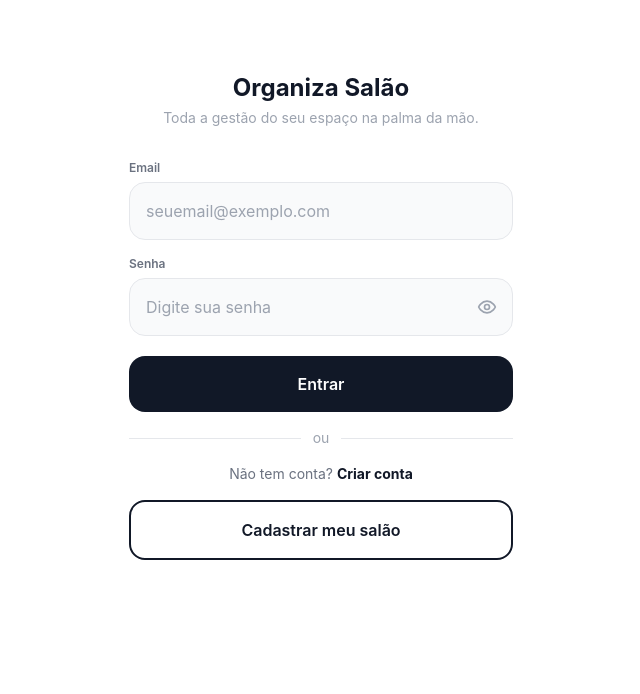
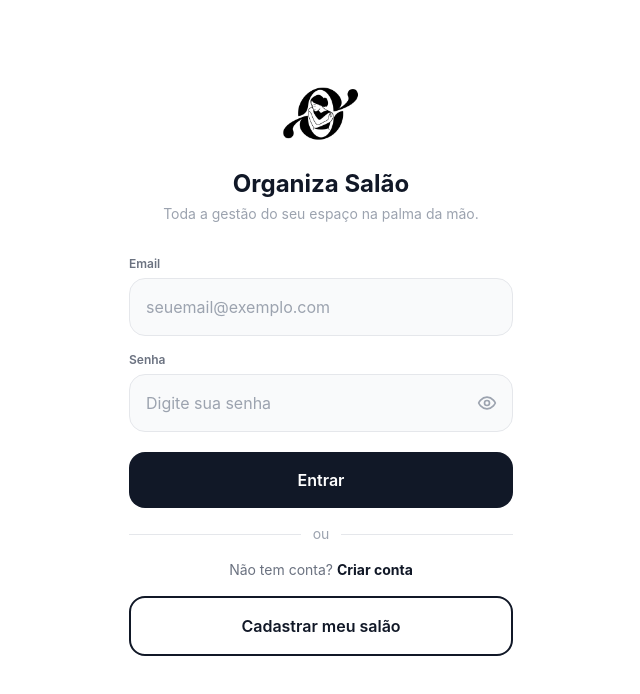
Before and after one commit to juliatedeschi7-creator/salao2.0, a Next.js app: page /login in a window 1280 px wide. Shown: the top 694 px of the page, without its empty margins (319-959 px from the left). Built offline with nearby package versions, Linux system fonts and the light colour scheme.

Commit message:
Atualizar o page.tsx

```diff
--- a/src/app/login/page.tsx
+++ b/src/app/login/page.tsx
@@ -119,7 +119,10 @@ function LoginForm() {
             </p>
           </div>
     ) : (
-          <div className="text-center">
+  <div className="flex flex-col items-center text-center">
+    <div className="w-20 h-20 mb-4">
+      <img src="/logo.png" alt="Organiza Salão" className="w-full h-full object-contain" />
+    </div>
     <h1 className="text-2xl font-bold text-gray-900">Organiza Salão</h1>
     <p className="text-gray-400 text-sm mt-1 text-center">
       Toda a gestão do seu espaço na palma da mão.
@@ -127,7 +130,6 @@ function LoginForm() {
   </div>
 )}
       </div>
-
       <div className="w-full max-w-sm flex flex-col gap-4">
         <div className="flex flex-col gap-1.5">
           <label className="text-xs font-semibold text-gray-500">Email</label>
```
Lines whose indentation alone changed are shown as unchanged.
